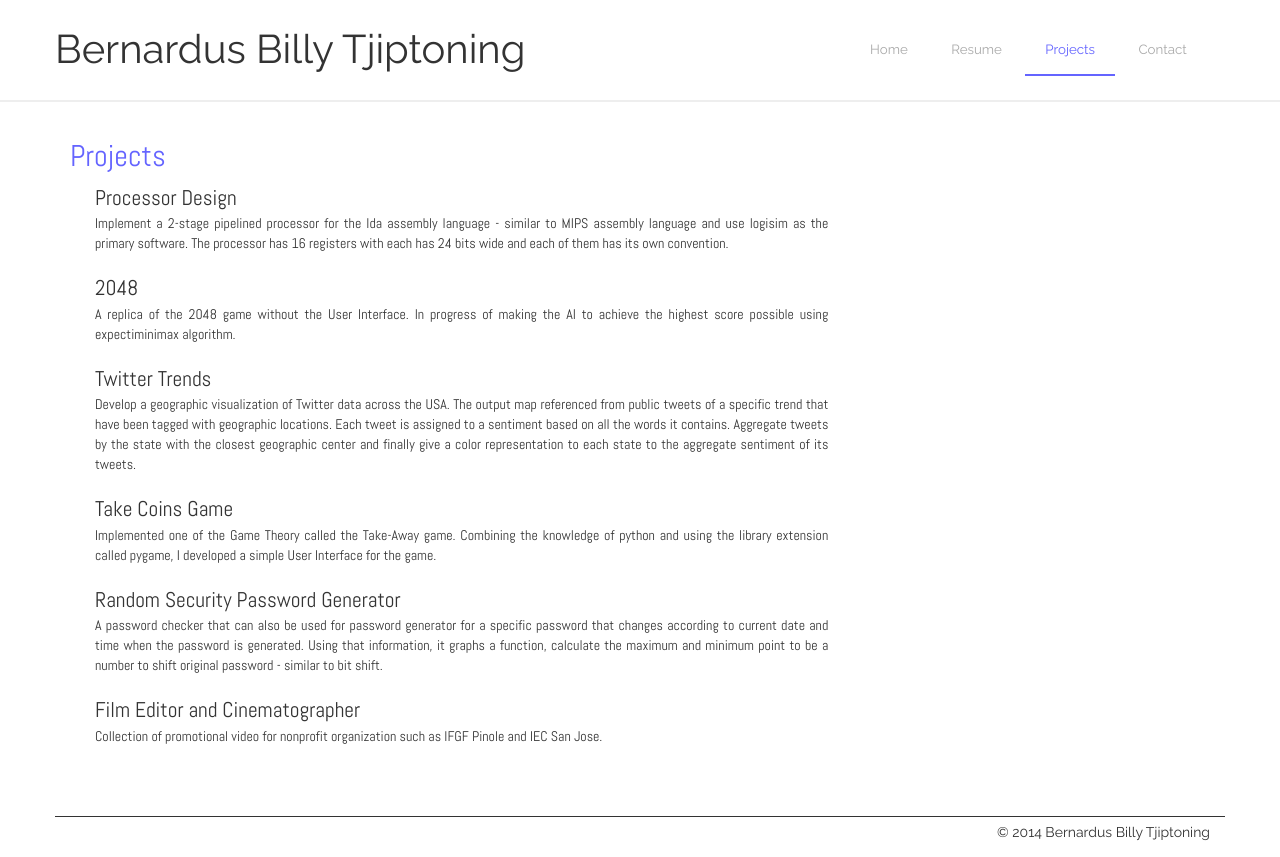
After one commit to bernardusbilly/bernardusbilly.github.io, a PHP site: page /projects.html in a window 1280 px wide. The commit adds this page. Run offline with PHP 8.4, Linux system fonts and the light colour scheme; style sheets or scripts are compiled from the project's sources.

Commit message:
Update
Major changes

```diff
--- a/contact.html
+++ b/contact.html
@@ -18,9 +18,9 @@
 					</div>
 					<div id="menu-container" class="col-lg-4 col-lg-offset-3 col-md-5 col-md-offset-1 col-sm-7 col-xs-12">
 						<a href="http://bernardusbilly.com/homepage.html" class="menu">Home</a></a>
-						<a href="http://bernardusbilly.com/resume.html" class="menu menu-active">Resume</a>
-						<a href="http://bernardusbilly.com/project.html" class="menu">Projects</a>
-						<a href="http://bernardusbilly.com/contact.html" class="menu">Contact</a>
+						<a href="http://bernardusbilly.com/resume.html" class="menu">Resume</a>
+						<a href="http://bernardusbilly.com/projects.html" class="menu">Projects</a>
+						<a href="http://bernardusbilly.com/contact.html" class="menu menu-active">Contact</a>
 					</div>
 				</div>
 			</div>
--- a/homepage.html
+++ b/homepage.html
@@ -2,6 +2,7 @@
 <!-- homepage.html -->
 <html lang="en">
 <head>
+	<title>Bernardus Billy Tjiptoning</title>
 	<link rel="stylesheet" href="./resources/css/bootstrap.min.css">
 	<link rel="stylesheet" href="./resources/css/style.css">
 	<link rel="stylesheet" href="./resources/css/responsive.css">
@@ -19,7 +20,7 @@
 					<div id="menu-container" class="col-lg-4 col-lg-offset-3 col-md-5 col-md-offset-1 col-sm-7 col-xs-12">
 						<a href="http://bernardusbilly.com/homepage.html" class="menu menu-active">Home</a></a>
 						<a href="http://bernardusbilly.com/resume.html" class="menu">Resume</a>
-						<a href="http://bernardusbilly.com/project.html" class="menu">Projects</a>
+						<a href="http://bernardusbilly.com/projects.html" class="menu">Projects</a>
 						<a href="http://bernardusbilly.com/contact.html" class="menu">Contact</a>
 					</div>
 				</div>
--- /dev/null
+++ b/projects.html
@@ -0,0 +1,104 @@
+<!DOCTYPE html>
+<!-- resume.html -->
+<html lang="en">
+<head>
+	<link rel="stylesheet" href="./resources/css/bootstrap.min.css">
+	<link rel="stylesheet" href="./resources/css/style.css">
+	<link rel="stylesheet" href="./resources/css/responsive.css">
+
+	<link href='http://fonts.googleapis.com/css?family=Abel|Raleway' rel='stylesheet' type='text/css'>
+</head>
+<body>
+	<div id="header">
+		<div id="header-bg">
+			<div class="container">
+				<div class="row">
+					<div id="name" class="col-lg-5 col-md-6 col-sm-5 col-xs-12">
+						Bernardus Billy Tjiptoning
+					</div>
+					<div id="menu-container" class="col-lg-4 col-lg-offset-3 col-md-5 col-md-offset-1 col-sm-7 col-xs-12">
+						<a href="http://bernardusbilly.com/homepage.html" class="menu">Home</a></a>
+						<a href="http://bernardusbilly.com/resume.html" class="menu">Resume</a>
+						<a href="http://bernardusbilly.com/projects.html" class="menu menu-active">Projects</a>
+						<a href="http://bernardusbilly.com/contact.html" class="menu">Contact</a>
+					</div>
+				</div>
+			</div>
+		</div>
+	</div>
+	<div id="main">
+		<div class="container">
+			<div class="entry">
+				<div class="h2">Projects</div>
+				<div class="item">
+					<div class="row">
+						<div class="col-lg-8 col-md-8 col-sm-8 col-xs-12">
+							<div class="item-header">Processor Design</div>
+							Implement a 2-stage pipelined processor for the Ida assembly language - similar to MIPS assembly language and use logisim as the primary software. The processor has 16 registers with each has 24 bits wide and each of them has its own convention.
+						</div>
+						<div class="col-lg-4 col-md-4 col-sm-4 hidden-xs">
+						</div>
+					</div>
+				</div>
+				<div class="item">
+					<div class="row">
+						<div class="col-lg-8 col-md-8 col-sm-8 col-xs-12">
+							<div class="item-header">2048</div>
+							A replica of the 2048 game without the User Interface. In progress of making the AI to achieve the highest score possible using expectiminimax algorithm.
+						</div>
+						<div class="col-lg-4 col-md-4 col-sm-4 hidden-xs">
+						</div>
+					</div>
+				</div>
+				<div class="item">
+					<div class="row">
+						<div class="col-lg-8 col-md-8 col-sm-8 col-xs-12">
+							<div class="item-header">Twitter Trends</div>
+							Develop a geographic visualization of Twitter data across the USA. The output map referenced from public tweets of a specific trend that have been tagged with geographic locations. Each tweet is assigned to a sentiment based on all the words it contains. Aggregate tweets by the state with the closest geographic center and finally give a color representation to each state to the aggregate sentiment of its tweets.
+						</div>
+						<div class="col-lg-4 col-md-4 col-sm-4 hidden-xs">
+						</div>
+					</div>
+				</div>
+				<div class="item">
+					<div class="row">
+						<div class="col-lg-8 col-md-8 col-sm-8 col-xs-12">
+							<div class="item-header">Take Coins Game</div>
+							Implemented one of the Game Theory called the Take-Away game. Combining the knowledge of python and using the library extension called pygame, I developed a simple User Interface for the game.
+						</div>
+						<div class="col-lg-4 col-md-4 col-sm-4 hidden-xs">
+						</div>
+					</div>
+				</div>
+				<div class="item">
+					<div class="row">
+						<div class="col-lg-8 col-md-8 col-sm-8 col-xs-12">
+							<div class="item-header">Random Security Password Generator</div>
+							A password checker that can also be used for password generator for a specific password that changes according to current date and time when the password is generated. Using that information, it graphs a function, calculate the maximum and minimum point to be a number to shift original password - similar to bit shift.
+						</div>
+						<div class="col-lg-4 col-md-4 col-sm-4 hidden-xs">
+						</div>
+					</div>
+				</div>
+				<div class="item">
+					<div class="row">
+						<div class="col-lg-8 col-md-8 col-sm-8 col-xs-12">
+							<div class="item-header">Film Editor and Cinematographer</div>
+							Collection of promotional video for nonprofit organization such as IFGF Pinole and IEC San Jose.
+						</div>
+						<div class="col-lg-4 col-md-4 col-sm-4 hidden-xs">
+						</div>
+					</div>
+				</div>
+			</div>
+		</div>
+	</div>
+	<div id="footer">
+		<div class="container">
+			&copy 2014 Bernardus Billy Tjiptoning
+		</div>
+	</div>
+</body>
+<script type="text/javascript" src="./resources/js/jquery-1.11.0.js"></script>
+<script type="text/javascript" src="./resources/js/style.js"></script>
+</html>
--- a/resources/css/style.css
+++ b/resources/css/style.css
@@ -66,9 +66,6 @@ a {
 	font-size: 12pt;
 }
 
-#introduction-left {
-}
-
 #introduction-right {
 	text-align: right;
 	padding-top: 30px;
@@ -82,27 +79,21 @@ a {
 	margin-bottom: 20px;
 }
 
-.entry-left .h2 {
+.entry .h2 {
 	color: rgb(100, 100, 255);
 }
 
-.entry-left .item {
-	font-size: 16pt;
+.item {
 	padding-left: 25px;
+	padding-bottom: 20px;
 }
 
-.entry-left .item-info {
-	font-size: 10pt;
-	color: #CCC;
+.item .item-header {
+	font-size: 16pt;
 }
 
-.entry-left .item-description {
-	font-size: 12pt;
-	padding-bottom: 15px;
-}
-
-.entry-right {
-
+.item .item-info {
+	color: #CCC;
 }
 
 #footer {
```
Also changed, not shown: resume.html (deleted, +0 -119 lines).
